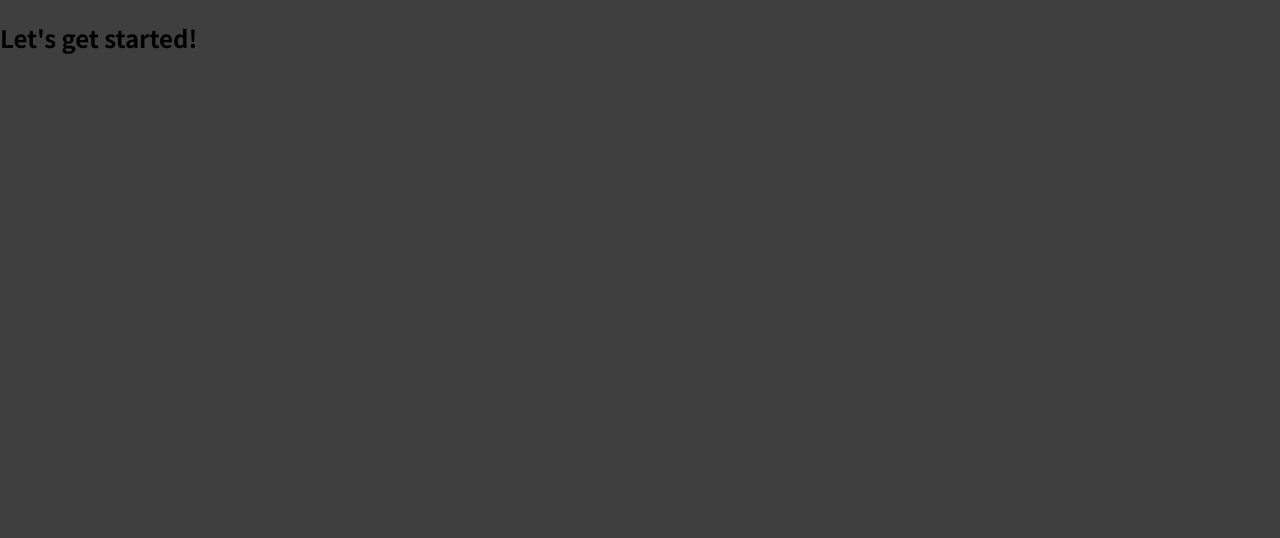
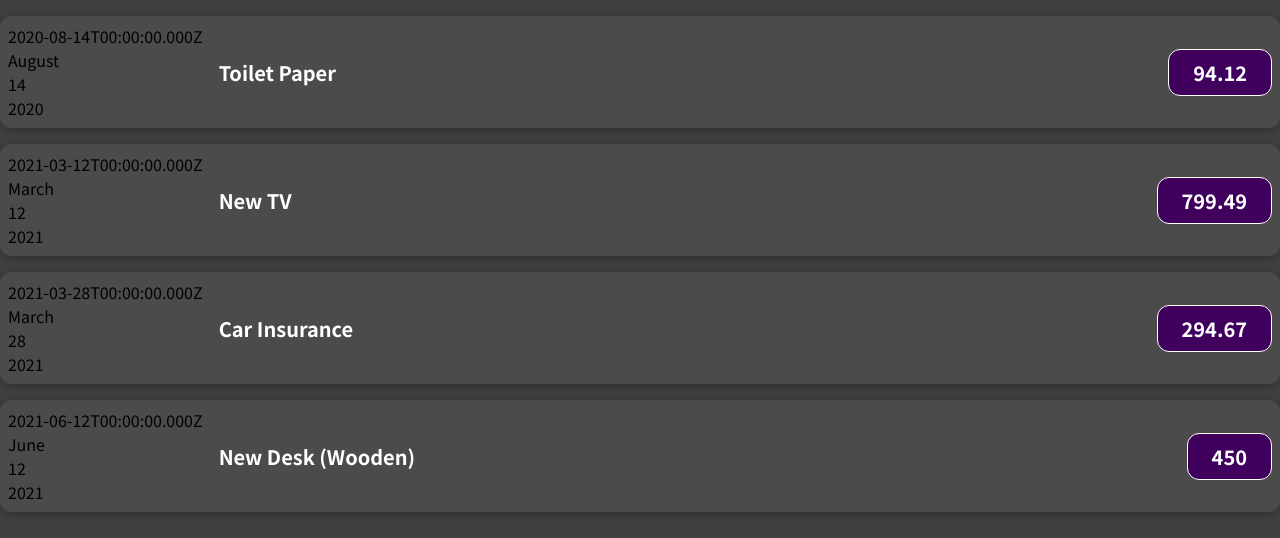
Before and after one commit to utsukushiihime/expense-tracker, a JavaScript app: page / in a window 1280 px wide. Shown: the top 538 px of the page. Built offline with nearby package versions, Linux system fonts and the light colour scheme.

Commit message:
adds basic formatting

```diff
--- a/src/App.js
+++ b/src/App.js
@@ -1,7 +1,34 @@
+import ExpenseItem from './components/ExpenseItem';
+
 function App() {
+
+  const expenses = [
+    {
+      id: 'e1',
+      title: 'Toilet Paper',
+      amount: 94.12,
+      date: new Date(2020, 7, 14),
+    },
+    { id: 'e2', title: 'New TV', amount: 799.49, date: new Date(2021, 2, 12) },
+    {
+      id: 'e3',
+      title: 'Car Insurance',
+      amount: 294.67,
+      date: new Date(2021, 2, 28),
+    },
+    {
+      id: 'e4',
+      title: 'New Desk (Wooden)',
+      amount: 450,
+      date: new Date(2021, 5, 12),
+    },
+  ];
   return (
     <div>
-      <h2>Let's get started!</h2>
+        <ExpenseItem title={expenses[0].title} amount={expenses[0].amount} date={expenses[0].date} />
+        <ExpenseItem title={expenses[1].title} amount={expenses[1].amount} date={expenses[1].date} />
+        <ExpenseItem title={expenses[2].title} amount={expenses[2].amount} date={expenses[2].date} />
+        <ExpenseItem title={expenses[3].title} amount={expenses[3].amount} date={expenses[3].date}/>
     </div>
   );
 }
--- /dev/null
+++ b/src/components/ExpenseItem.css
@@ -0,0 +1,56 @@
+.expense-item {
+    display: flex;
+    justify-content: space-between;
+    align-items: center;
+    box-shadow: 0 2px 8px rgba(0, 0, 0, 0.25);
+    padding: 0.5rem;
+    margin: 1rem 0;
+    border-radius: 12px;
+    background-color: #4b4b4b;
+}
+
+.expense-item__description {
+    display: flex;
+    flex-direction: column;
+    gap: 1rem;
+    align-items: flex-end;
+    flex-flow: column-reverse;
+    justify-content: flex-start;
+    flex: 1;
+}
+
+.expense-item h2 {
+    color: #3a3a3a;
+    font-size: 1rem;
+    flex: 1;
+    margin: 0 1rem;
+    color: white;
+}
+
+.expense-item__price {
+    font-size: 1rem;
+    font-weight: bold;
+    color: white;
+    background-color: #40005d;
+    border: 1px solid white;
+    padding: 0.5rem;
+    border-radius: 12px;
+}
+
+@media (min-width: 580px) {
+    .expense-item__description {
+        flex-direction: row;
+        align-items: center;
+        justify-content: flex-start;
+        flex: 1;
+    }
+
+    .expense-item__description h2 {
+        font-size: 1.25rem;
+    }
+
+    .expense-item__price {
+        font-size: 1.25rem;
+        padding: 0.5rem 1.5rem;
+    }
+}
--- /dev/null
+++ b/src/components/ExpenseItem.js
@@ -0,0 +1,26 @@
+import "./ExpenseItem.css";
+
+const ExpenseItem = (props) => {
+    const month = props.date.toLocaleString('en-US', {month: 'long'});
+    const year = props.date.toLocaleString('en-US', {day: '2-digit'});
+    const day = props.date.getFullYear();
+
+
+    return (
+        <>
+            <div className="expense-item">
+            <div>{props.date.toISOString()}
+                <div>{month}</div>
+                <div>{year}</div>
+                <div>{day}</div>
+            </div>
+                <div className="expense-item__description">
+                    <h2>{props.title}</h2>
+                    <div className="expense-item__price">{props.amount}</div>
+                </div>
+            </div>
+        </>
+        )
+}
+
+export default ExpenseItem;
```
